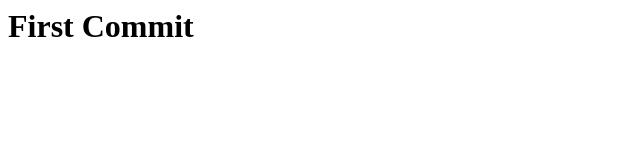
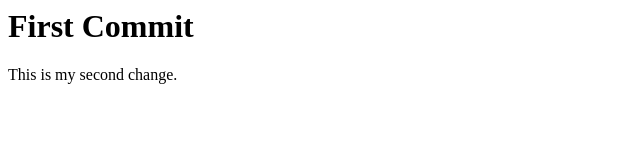
Before and after one commit to anjidegala/GitPractical, a plain HTML site: page index.html in a window 1280 px wide. Shown: the whole page, without its empty margins (0-640 px from the left). Drawn offline with Linux system fonts and the light colour scheme.

Commit message:
Second commit

```diff
--- a/index.html
+++ b/index.html
@@ -1,5 +1,6 @@
 <html>
 <body>
 <h1>First Commit</h1>
+<p>This is my second change.</p>
 </body>
 </html>
```
